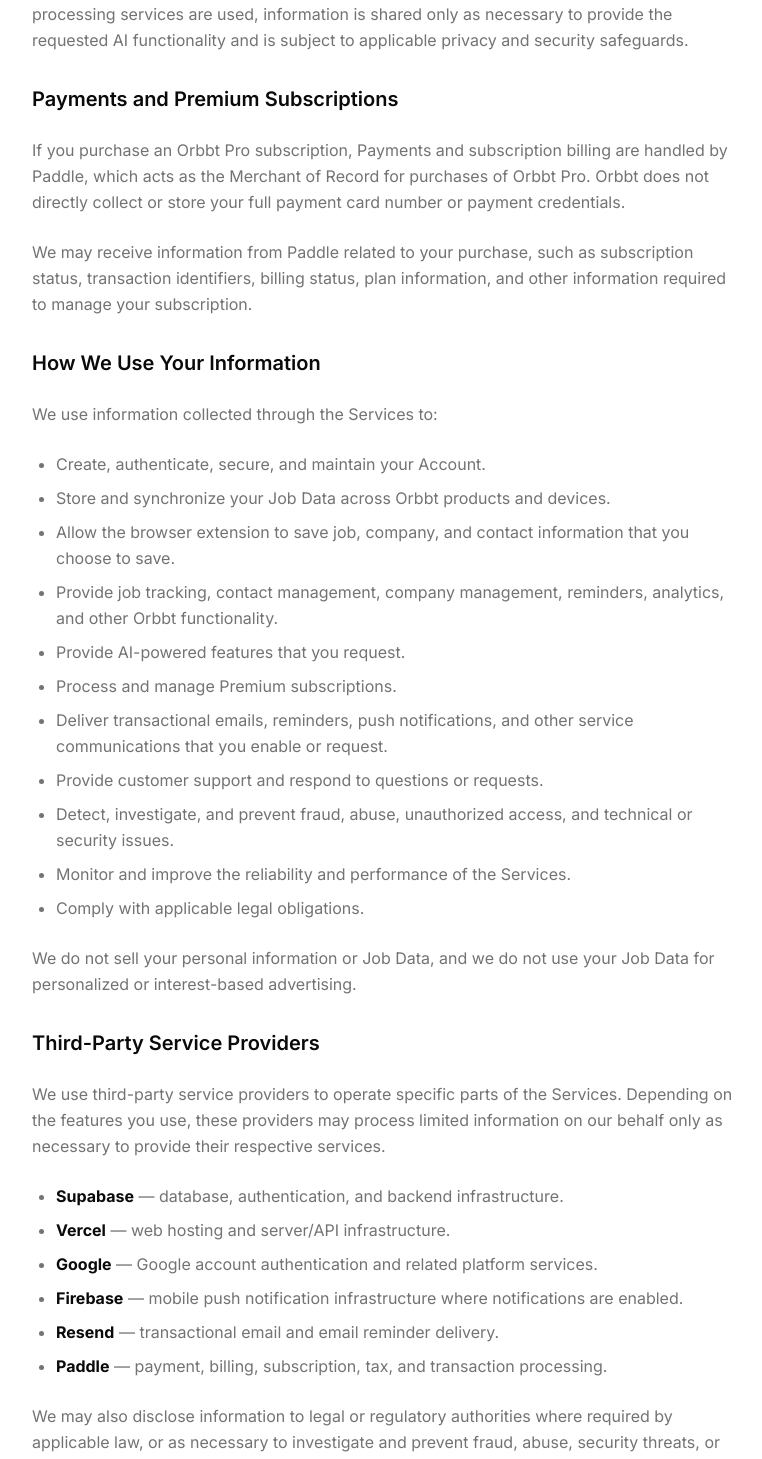
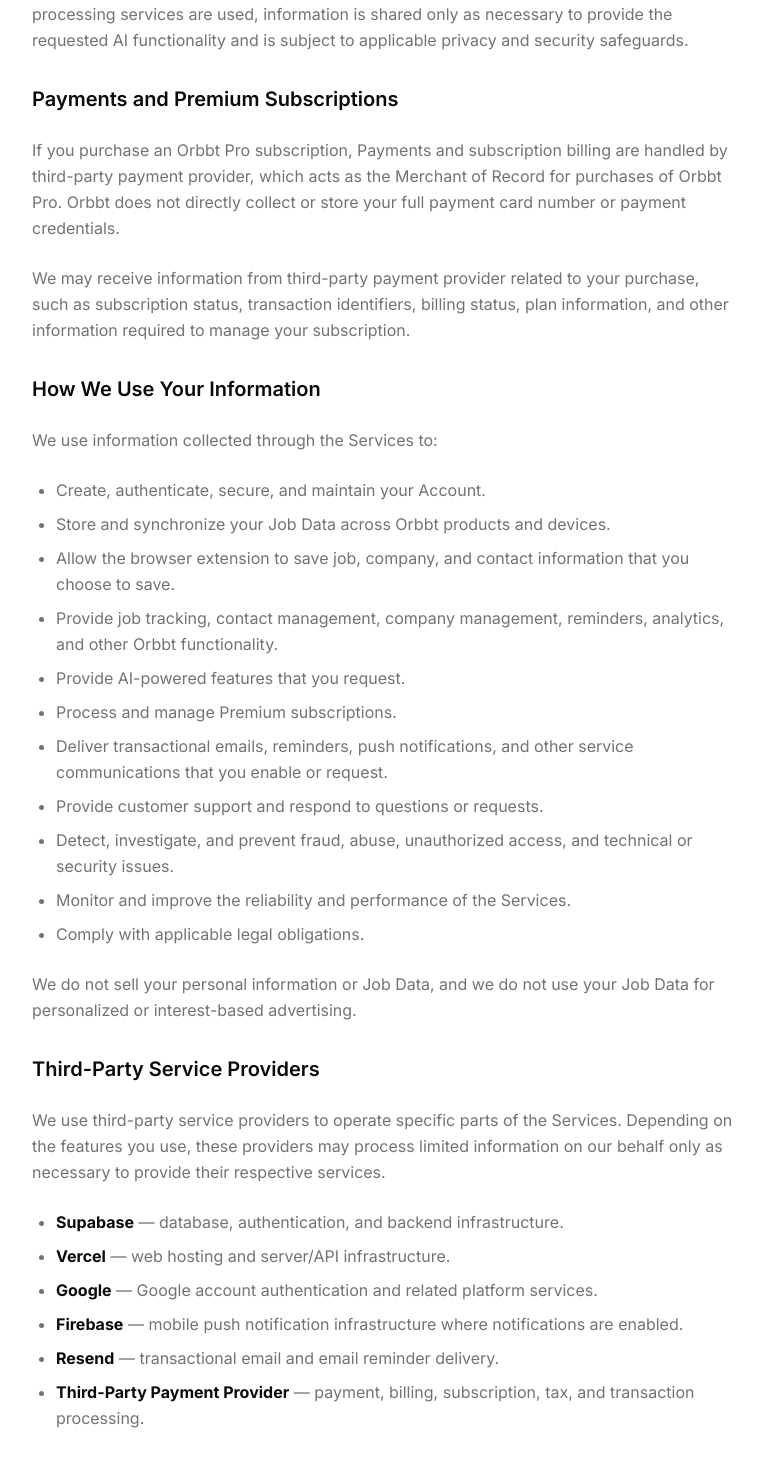
Before and after one commit to Zyntro-Official/orbbt-website, a Next.js app: page /privacy in a window 1280 px wide. Shown: the part 2901-4360 px from the top of the page, without its empty margins (256-1018 px from the left). Built offline with nearby package versions, Linux system fonts and the light colour scheme.

Commit message:
Mirror from HasnainRaza026/orbbt-website

```diff
--- a/src/app/(sections)/(policies)/privacy/page.tsx
+++ b/src/app/(sections)/(policies)/privacy/page.tsx
@@ -230,13 +230,13 @@ export default function PrivacyPage() {
           </h2>
 
           <p className="text-muted-foreground leading-relaxed">
-            If you purchase an Orbbt Pro subscription, Payments and subscription billing are handled by Paddle, which acts as the Merchant of Record for purchases of Orbbt Pro. Orbbt does
+            If you purchase an Orbbt Pro subscription, Payments and subscription billing are handled by third-party payment provider, which acts as the Merchant of Record for purchases of Orbbt Pro. Orbbt does
             not directly collect or store your full payment card number or
             payment credentials.
           </p>
 
           <p className="text-muted-foreground leading-relaxed">
-            We may receive information from Paddle related to your purchase,
+            We may receive information from third-party payment provider related to your purchase,
             such as subscription status, transaction identifiers, billing
             status, plan information, and other information required to manage
             your subscription.
@@ -329,7 +329,7 @@ export default function PrivacyPage() {
             </li>
 
             <li>
-              <strong className="text-foreground">Paddle</strong> — payment,
+              <strong className="text-foreground">Third-Party Payment Provider</strong> — payment,
               billing, subscription, tax, and transaction processing.
             </li>
           </ul>
--- a/src/app/(sections)/(policies)/refund/page.tsx
+++ b/src/app/(sections)/(policies)/refund/page.tsx
@@ -52,7 +52,7 @@ export default function RefundPage() {
             General Policy
           </h2>
           <p className="text-muted-foreground leading-relaxed">
-            Premium subscriptions are billed on a recurring basis (monthly or annually) through our payment processor, Paddle. Subscription fees are generally non-refundable, except as described below or where required by applicable law.
+            Premium subscriptions are billed on a recurring basis (monthly or annually) through our third-party payment provider. Subscription fees are generally non-refundable, except as described below or where required by applicable law.
           </p>
 
           <h2 className="text-xl font-semibold text-foreground mt-8">
@@ -73,7 +73,7 @@ export default function RefundPage() {
             How Refunds Are Processed
           </h2>
           <p className="text-muted-foreground leading-relaxed">
-            Approved refunds are issued to the original payment method via Paddle. Processing times may vary depending on your bank or card provider, but typically take 5–10 business days to appear once approved.
+            Approved refunds are issued to the original payment method via the third-party payment provider. Processing times may vary depending on your bank or card provider, but typically take 5–10 business days to appear once approved.
           </p>
 
           <h2 className="text-xl font-semibold text-foreground mt-8">
--- a/src/app/(sections)/(policies)/terms/page.tsx
+++ b/src/app/(sections)/(policies)/terms/page.tsx
@@ -72,7 +72,7 @@ export default function TermsPage() {
             Payments and Billing
           </h2>
           <p className="text-muted-foreground leading-relaxed">
-            Premium subscriptions are billed on a recurring basis (monthly or annually) and are processed securely through Paddle, our third-party payment processor; Orbbt does not directly store your full payment card details. Subscriptions automatically renew unless canceled before the next renewal date.
+            Premium subscriptions are billed on a recurring basis (monthly or annually) and are processed securely through third-party payment provider, our third-party payment processor; Orbbt does not directly store your full payment card details. Subscriptions automatically renew unless canceled before the next renewal date.
           </p>
           <p className="text-muted-foreground leading-relaxed">
             Refunds are handled as described in our separate{" "}
@@ -111,7 +111,7 @@ export default function TermsPage() {
             Third-Party Services
           </h2>
           <p className="text-muted-foreground leading-relaxed">
-            The Services rely on certain third-party providers, including but not limited to Google (for sign-in), Supabase (for data storage), and Paddle (for payment processing). Your use of these integrations is also subject to the respective third party’s own terms and privacy practices.
+            The Services rely on certain third-party providers, including but not limited to Google (for sign-in), Supabase (for data storage), and third-party payment provider (for payment processing). Your use of these integrations is also subject to the respective third party’s own terms and privacy practices.
           </p>
 
           <h2 className="text-xl font-semibold text-foreground mt-8">
```
